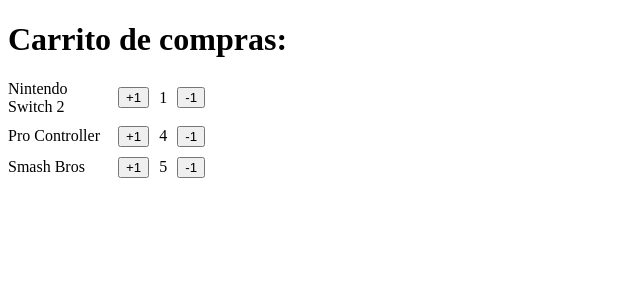
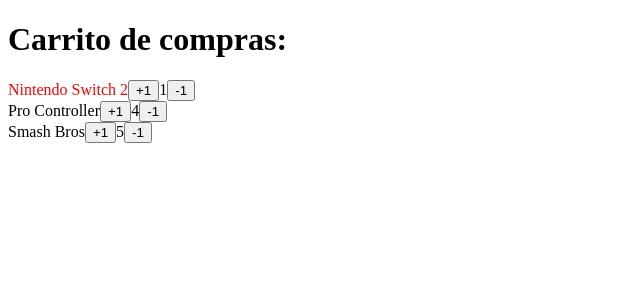
Before and after one commit to JavierBuend/02-first-steps, a React (Vite) app: page / in a window 1280 px wide. Shown: the top 300 px of the page, without its empty margins (0-640 px from the left). Built offline with nearby package versions, Linux system fonts and the light colour scheme.

Commit message:
update final

```diff
--- /dev/null
+++ b/src/shopping-cart/ItemCounter.css
@@ -0,0 +1,9 @@
+item.row {
+  display: flex;
+  align-items: center;
+  gap: 10px;
+  margin-top: 10px;
+}
+.item-text {
+  width: 100px;
+}
--- /dev/null
+++ b/src/shopping-cart/ItemCounter.module.css
@@ -0,0 +1,14 @@
+.itemRow {
+  display: flex;
+  align-items: center;
+  gap: 10px;
+  margin-top: 10px;
+}
+
+.item-text {
+  width: 150px;
+}
+
+.red {
+  color: red;
+}
--- a/src/shopping-cart/ItemCounter.tsx
+++ b/src/shopping-cart/ItemCounter.tsx
@@ -1,22 +1,41 @@
+import { useState } from "react";
+// import "./ItemCounter.css";
+import styles from "./ItemCounter.module.css";
+
 interface Props {
   productName: string;
   quantity: number | undefined;
 }
 
-export const ItemCounter = ({ productName, quantity }: Props) => {
+export const ItemCounter = ({ productName, quantity = 1 }: Props) => {
+  const [count, setCount] = useState(quantity);
+
+  const handleAdd = () => {
+    setCount(count + 1);
+  };
+
+  const handleSubstract = () => {
+    if (count === 1) {
+      return;
+    }
+    setCount(count - 1);
+  };
+
+  // const handleClick = () => {
+  //   console.log(`click ${productName}`);
+  // };
+
   return (
-    <section
-      style={{
-        display: "flex",
-        alignItems: "center",
-        gap: 10,
-        marginTop: 10,
-      }}
-    >
-      <span style={{ width: 100 }}>{productName}</span>
-      <button>+1</button>
-      <span>{quantity}</span>
-      <button>-1</button>
+    <section className={styles["item-row"]}>
+      <span
+        className={styles["item-text"]}
+        style={{ color: count === 1 ? "red" : "black" }}
+      >
+        {productName}
+      </span>
+      <button onClick={handleAdd}>+1</button>
+      <span>{count}</span>
+      <button onClick={handleSubstract}>-1</button>
     </section>
   );
 };
```
